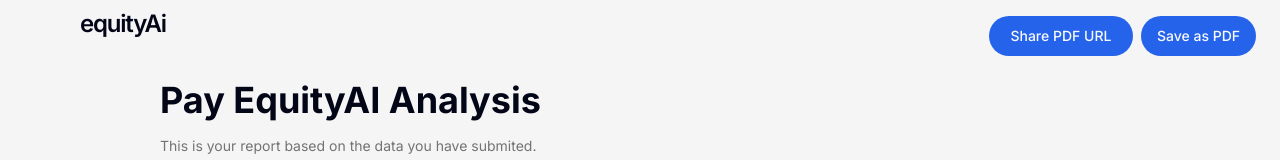
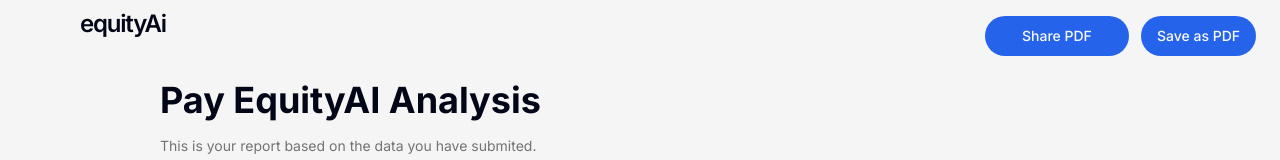
Before and after one commit to TuringCrafters/EquityAI, a Next.js app in the folder client/: page /analysis in a window 1280 px wide. Shown: the top 160 px of the page. Built offline with nearby package versions, Linux system fonts and the light colour scheme.

Commit message:
integrate ClipboardCopyButton to analysis page

```diff
--- a/client/app/analysis/page.tsx
+++ b/client/app/analysis/page.tsx
@@ -10,12 +10,12 @@ import { Recommendations } from "@/containers/analysis-page/recomendation-sectio
 import NavBarAnalysis from "@/components/NavbarAnalysis";
 import Footer from "@/components/Footer";
 import { MostCommonPosition } from "@/containers/analysis-page/most-common-position-section";
-
-
+import ClipboardCopyButton from "./ClipboardCopyButton";
 
 const AnalysisPage = () => {
   const pageRef = useRef<HTMLElement | null>(null);
   const [isGenerating, setIsGenerating] = useState(false);
+  const [shareLink, setShareLink] = useState();
 
   const handlePDF = useReactToPrint({
     content: () => pageRef.current,
@@ -58,7 +58,7 @@ const AnalysisPage = () => {
     })
       .then((res) => res.json())
       .then((res) => {
-        window.open(res.url, "_blank");
+        setShareLink(res.url);
       })
       .finally(() => {
         setIsGenerating(false);
@@ -69,7 +69,10 @@ const AnalysisPage = () => {
     <main className="h-dvh" ref={pageRef}>
       <NavBarAnalysis />
       <AnalysisHeader />
-      <aside className="absolute top-4 right-6 z-20 flex gap-2 noprint">
+      <aside className="absolute top-4 right-6 z-20 flex gap-3 noprint">
+        {shareLink ? (
+          <ClipboardCopyButton value={shareLink} />
+        ) : (
           <Button
             onClick={generatePdfBlob}
             className="relative rounded-full bg-blue-600 noprint min-w-36"
@@ -78,9 +81,10 @@ const AnalysisPage = () => {
             {isGenerating ? (
               <span className="animate-pulse">Generating...</span>
             ) : (
-            "Share PDF URL"
+              "Share PDF"
             )}
           </Button>
+        )}
         <Button
           onClick={handlePDF}
           className="relative rounded-full bg-blue-600"
```
Lines whose indentation alone changed are shown as unchanged.
